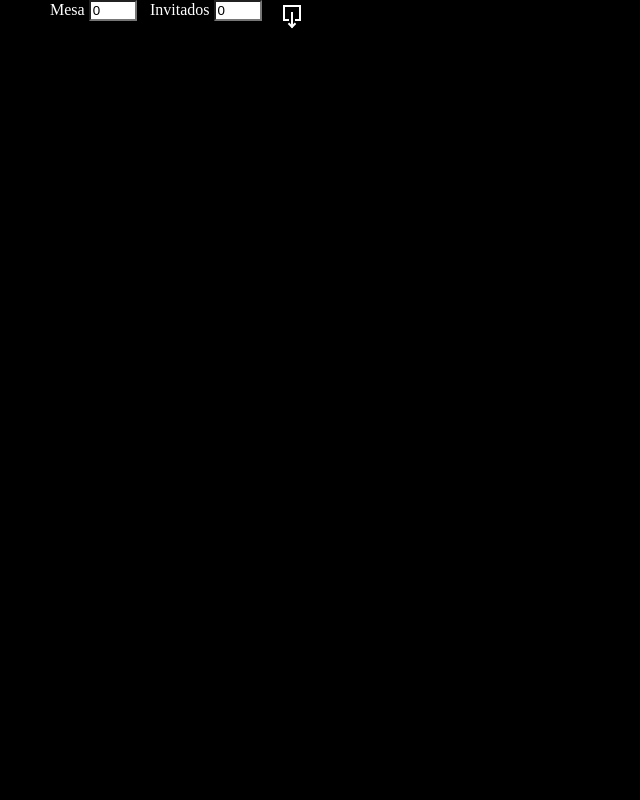
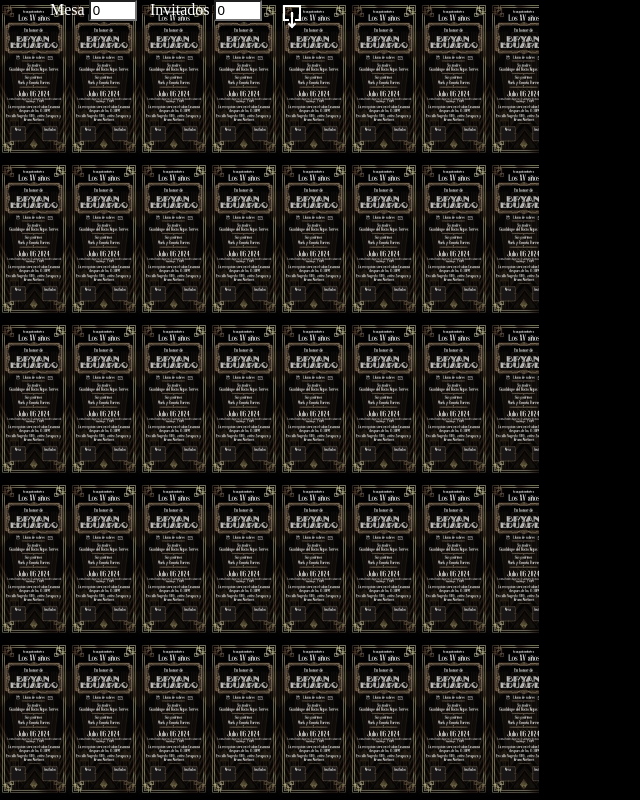
Before and after one commit to duranguenze/invitaciones, a plain HTML site: page index.html in a window 1280 px wide. Shown: the top 800 px of the page, without its empty margins (0-640 px from the left). Drawn offline with Linux system fonts and the light colour scheme.

Commit message:
Update index.html

```diff
--- a/index.html
+++ b/index.html
@@ -23,7 +23,7 @@
 		.imagenFondo{
 			/*background: url('IMG_20240325_223340_187.png');*/
 			/*background: url('88 sin título_20240327183944.png');*/
-			background: url('88 sin título_20240402212743.png'):
+			background: url('88 sin título_20240402212743.png');
 
 		    width: 1080px;
 		    height: 2460px;
```
